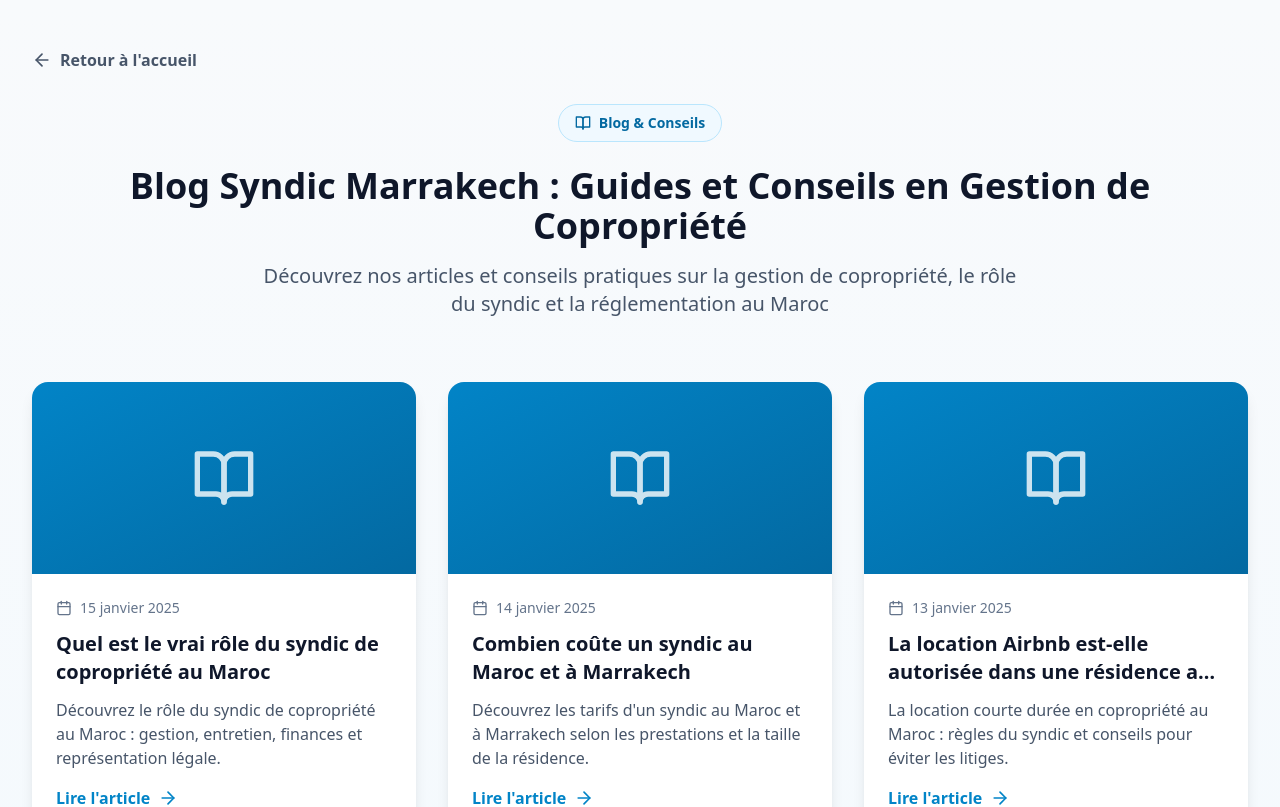
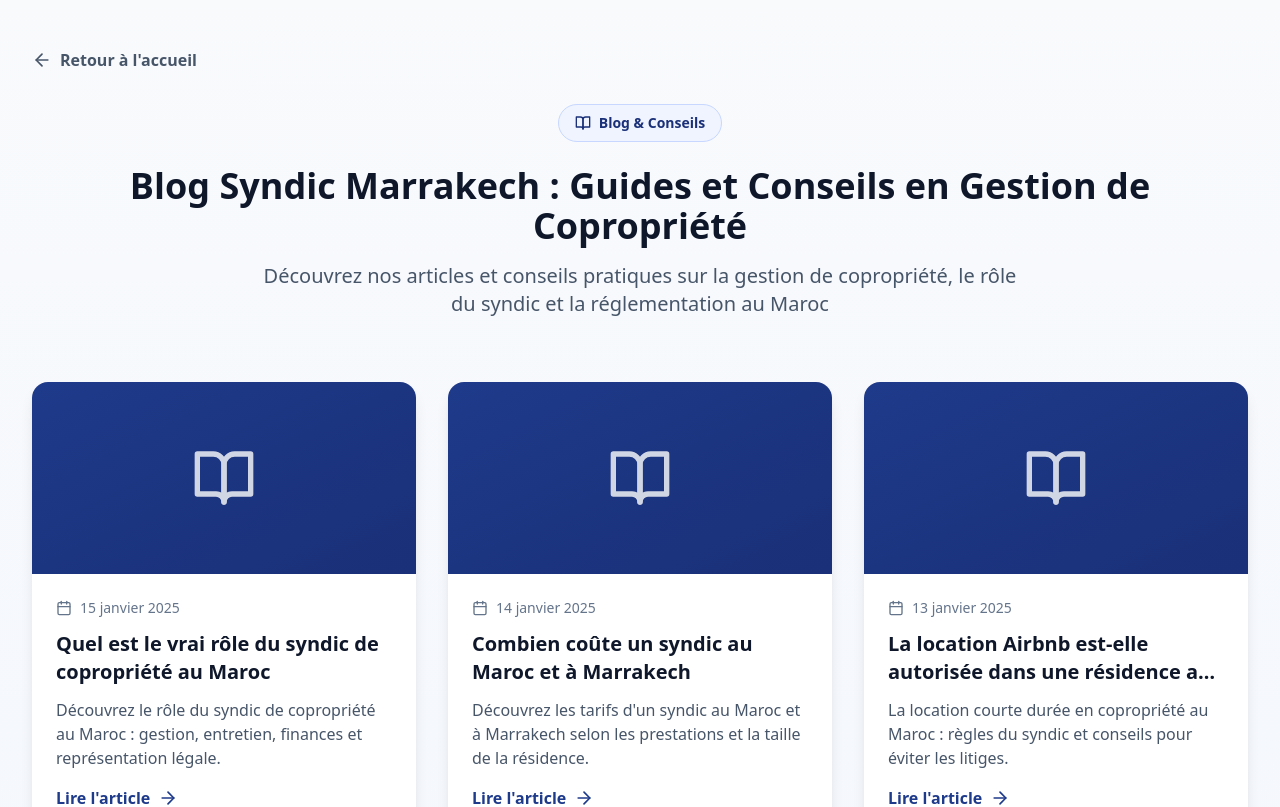
Before and after one commit to kineflas/cksyndic-website-v2, a React (Vite) app: page /blog in a window 1280 px wide. Shown: the top 807 px of the page. Built offline with nearby package versions, Linux system fonts and the light colour scheme.

Commit message:
Updated tailwind.config.js

```diff
--- a/public/critical.css
+++ b/public/critical.css
@@ -69,13 +69,13 @@ nav {
 }
 
 .from-primary-600 {
-  --tw-gradient-from: #0284c7 var(--tw-gradient-from-position);
-  --tw-gradient-to: rgb(2 132 199 / 0) var(--tw-gradient-to-position);
+  --tw-gradient-from: #1e3a8a var(--tw-gradient-from-position);
+  --tw-gradient-to: rgb(30 58 138 / 0) var(--tw-gradient-to-position);
   --tw-gradient-stops: var(--tw-gradient-from), var(--tw-gradient-to);
 }
 
 .to-primary-700 {
-  --tw-gradient-to: #0369a1 var(--tw-gradient-to-position);
+  --tw-gradient-to: #1a3078 var(--tw-gradient-to-position);
 }
 
 .text-slate-900 {
@@ -83,7 +83,7 @@ nav {
 }
 
 .text-primary-600 {
-  color: #0284c7;
+  color: #1e3a8a;
 }
 
 .text-white {
--- a/tailwind.config.js
+++ b/tailwind.config.js
@@ -5,15 +5,15 @@ export default {
     extend: {
       colors: {
         primary: {
-          50: '#f0f9ff',
-          100: '#e0f2fe',
-          200: '#bae6fd',
-          300: '#7dd3fc',
-          400: '#38bdf8',
-          500: '#0ea5e9',
-          600: '#0284c7',
-          700: '#0369a1',
-          800: '#075985',
+          50: '#f0f4ff',
+          100: '#e0e9ff',
+          200: '#c7d7ff',
+          300: '#a5bbff',
+          400: '#8099ff',
+          500: '#5b77ff',
+          600: '#1e3a8a',
+          700: '#1a3078',
+          800: '#162660',
           900: '#0c4a6e',
         },
         accent: {
```
